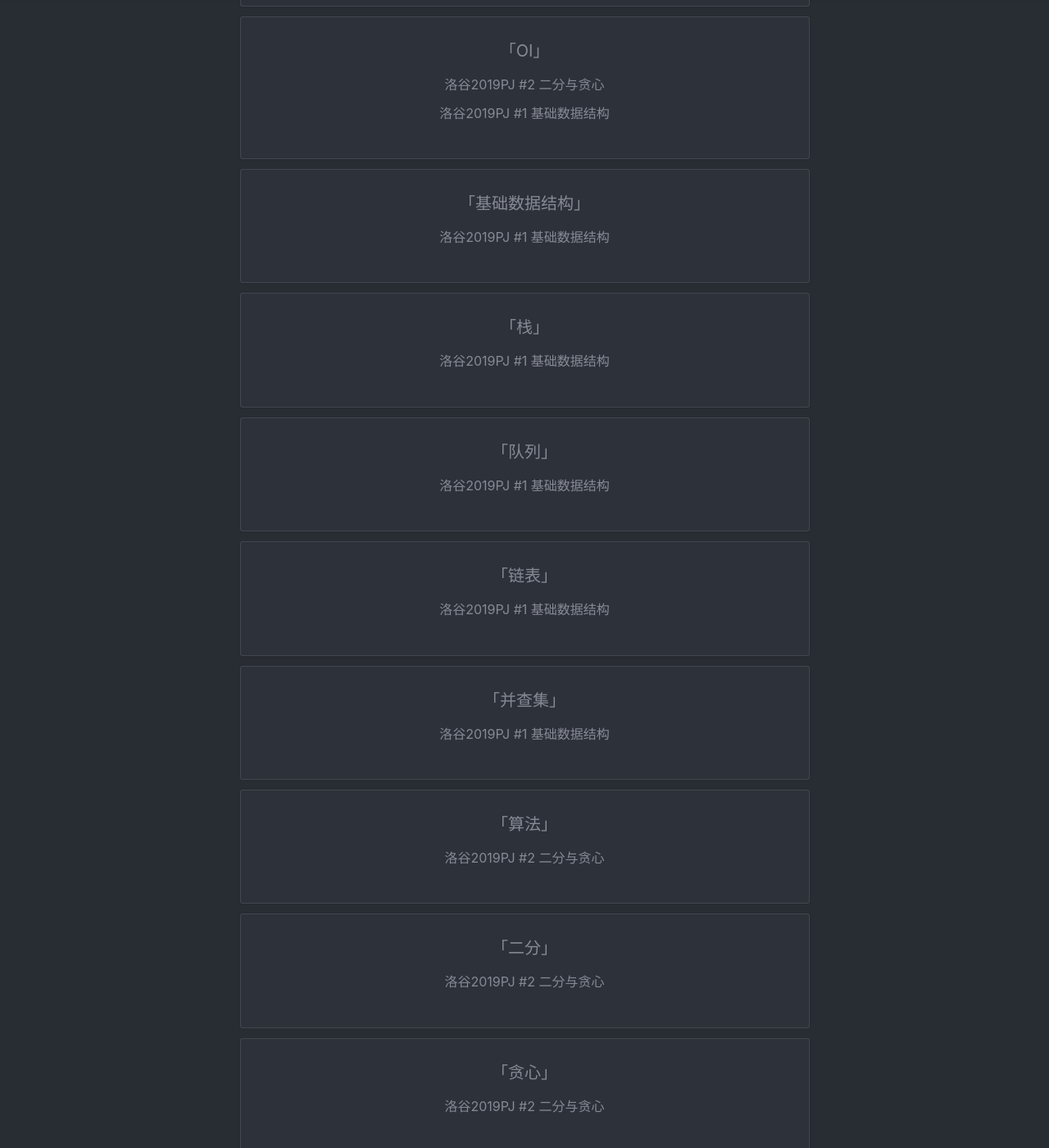
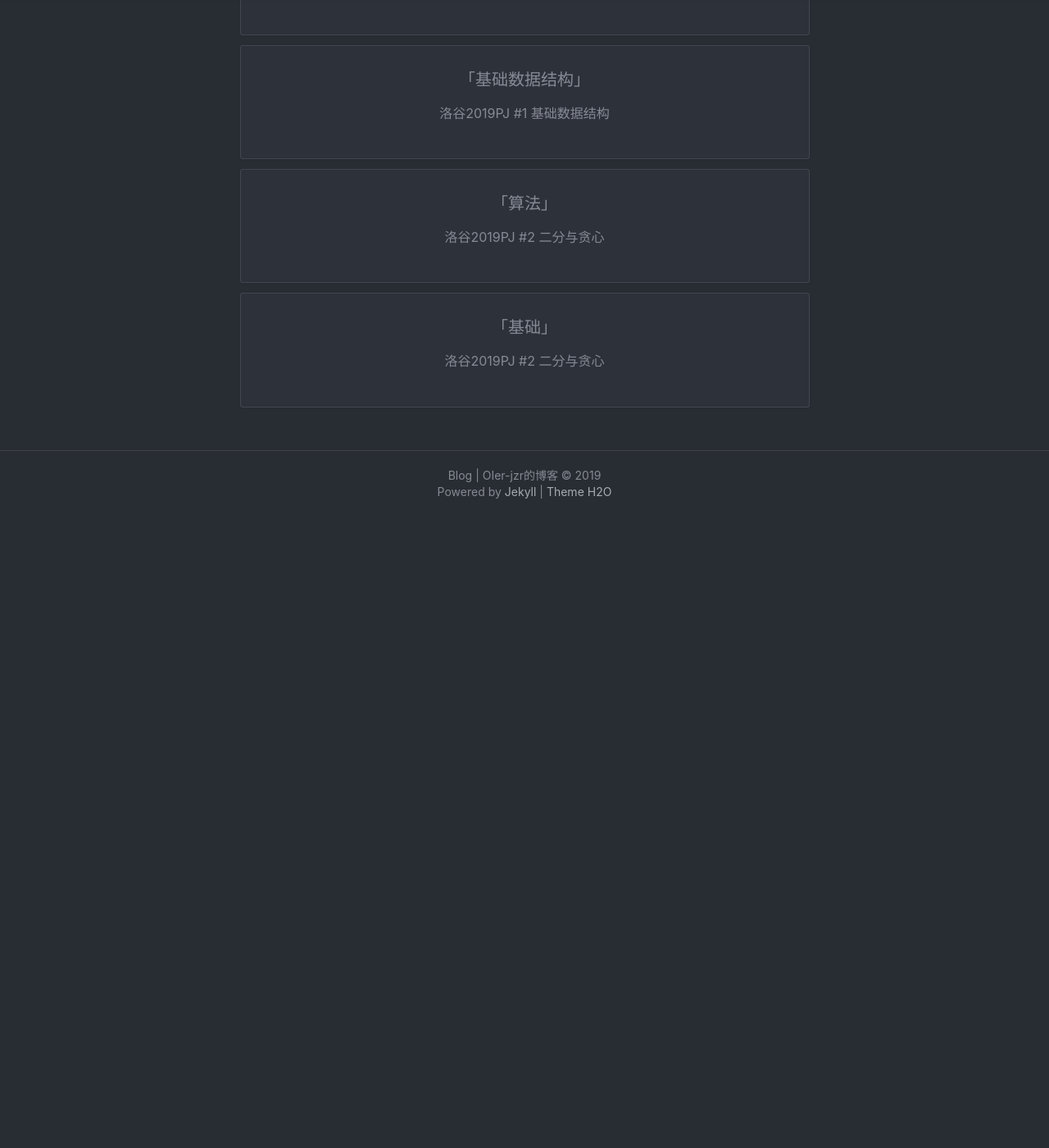
Before and after one commit to oiejzr/oiejzr.github.io, a Jekyll site: the page built from tags.html, in a window 1280 px wide and 1400 px high, scrolled down 794 px. Shown: the whole window at 82% size. Built offline with Jekyll 4.4.1, drawn with Linux system fonts in a browser that asks for light colours; nearby versions of some CDN libraries; a style sheet for code colours, icons or effects is not loaded; after the commit the page ends 1424 px from its top, so only the background shows below that; some of the changed text lies outside the part shown.

Commit message:
Update files' problem

```diff
--- a/_posts/2019-08-30-dataStructure-01.md
+++ b/_posts/2019-08-30-dataStructure-01.md
@@ -5,7 +5,7 @@
 date: 2019-08-30
 categories: 公告
 cover: 'http://on2171g4d.bkt.clouddn.com/jekyll-theme-h2o-postcover.jpg'
-tags: OI 基础数据结构 栈 队列 链表 并查集
+tags: OI 基础数据结构
 ---
 
 ## 1.1栈
--- a/_posts/2019-08-30-half.md
+++ b/_posts/2019-08-30-half.md
@@ -5,7 +5,7 @@
 date: 2019-08-30
 categories: 公告
 cover: 'http://on2171g4d.bkt.clouddn.com/jekyll-theme-h2o-postcover.jpg'
-tags: OI 算法 二分 贪心
+tags: OI 算法 基础
 ---
 
 ## 2.1 二分
@@ -51,7 +51,7 @@
 
 ∵$x$与难度单调递增
 
-∴容易证明，$k_min$时，$x_max$
+∴容易证明，$k_{min}$时，$x_{max}$
 ### 2.1.2 可行的偷懒
 如果懒得去确定写法，建议：
 
@@ -195,7 +195,7 @@
 
 $∴a^2+b^2≥2ab$
 
-$∴a+b≥2\sqrt ab$
+$∴a+b≥2\sqrt{ab}$
 
 并且仅当$a=b$时取等号
 ### Q2.3.c 【例题】复杂度问题
```
Also changed, not shown: other parts of _posts/2019-08-30-half.md (+5 -4 lines), _posts/2019-08-28-hello-test.md (+1 -1 lines).
